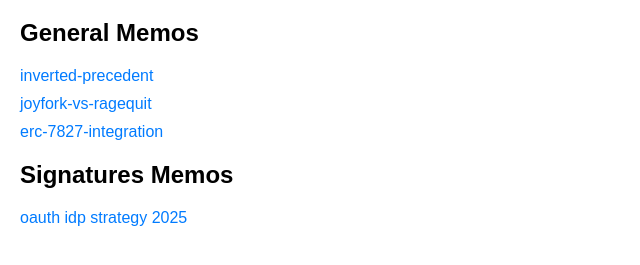
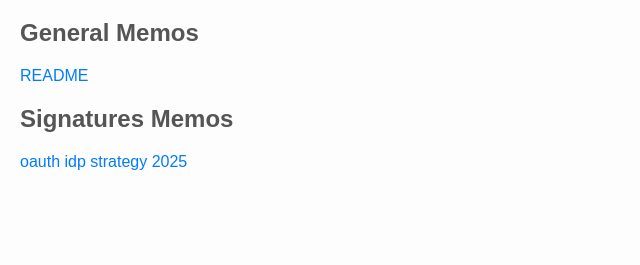
Before and after one commit to lexclinic/research, a plain HTML site: page index.html in a window 1280 px wide. Shown: the part 61-326 px from the top of the page, without its empty margins (0-640 px from the left). Drawn offline with Linux system fonts and the light colour scheme.

Commit message:
Update index.html

```diff
--- a/index.html
+++ b/index.html
@@ -12,9 +12,14 @@
     body {
       font-family: Arial, sans-serif;
       margin: 20px;
+      background-color: #fdfdfd;
     }
     h1 {
       color: #333;
+    }
+    h2 {
+      color: #555;
+      margin-top: 20px;
     }
     .memo {
       margin-bottom: 10px;
@@ -35,9 +40,16 @@
   </div>
 
   <script>
-    fetch('memos.json')
-      .then(response => response.json())
-      .then(data => {
+    // Inline JSON with memo list
+    const data = {
+      "root": [
+        "README.md"
+      ],
+      "signatures": [
+        "oauth_idp_strategy_2025.md"
+      ]
+    };
+
     const memoList = document.getElementById('memo-list');
     memoList.innerHTML = '';
 
@@ -61,11 +73,6 @@
         memoList.appendChild(section);
       }
     });
-      })
-      .catch(error => {
-        console.error('Error loading memos:', error);
-        document.getElementById('memo-list').innerHTML = '<p>Failed to load memo list. Please try again later.</p>';
-      });
   </script>
 </body>
 </html>
```
Lines whose indentation alone changed are shown as unchanged.
